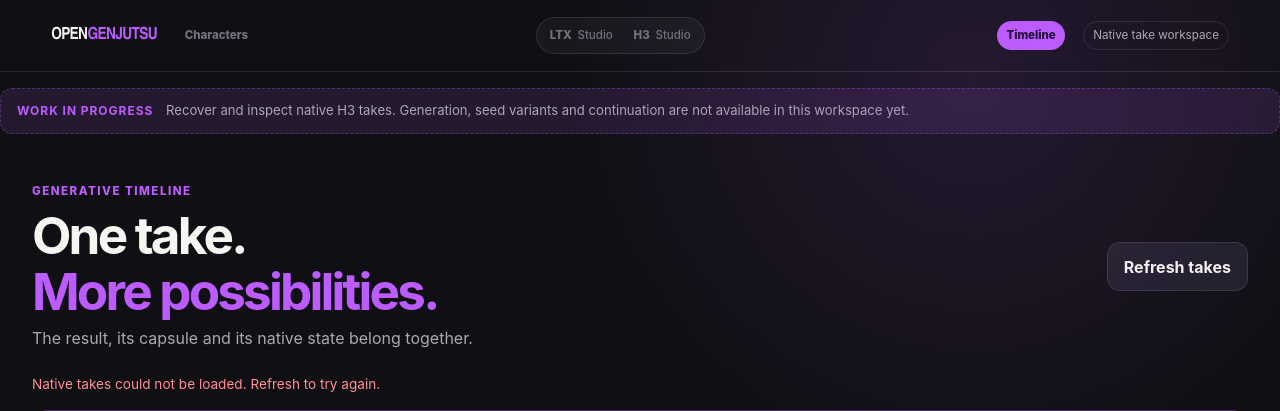
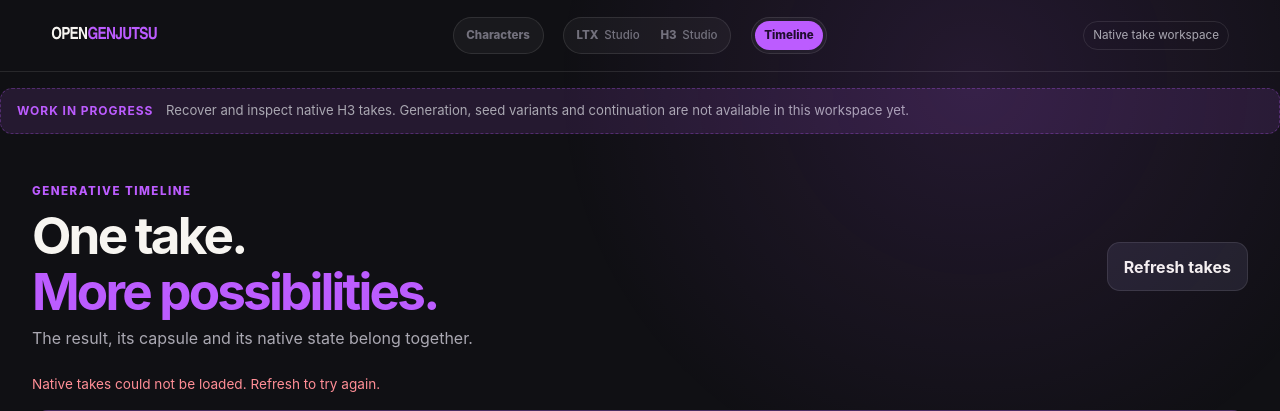
Before and after one commit to lvsas/OpenJutsuStudio, a FastAPI app: page /timeline in a window 1280 px wide. Shown: the top 411 px of the page. Run offline with FastAPI, Linux system fonts and the light colour scheme; some libraries are stand-ins or nearby versions.

Commit message:
fix(ui): give Characters and Timeline their own capsules
The three navigation cells now share one capsule treatment and sit side by
side: Characters, the LTX/H3 studio pair, then Timeline. Spacing between the
capsules is three times the previous gutter.

```diff
--- a/src/static/app.css
+++ b/src/static/app.css
@@ -1,13 +1,11 @@
 body { min-height: 100vh; overflow-x: hidden; }
 body::before { background: radial-gradient(circle at 76% 10%, var(--accent-soft), transparent 26rem); content: ""; inset: 0; pointer-events: none; position: fixed; }
 
-.site-header { align-items: center; border-bottom: 1px solid var(--line); display: grid; grid-template-columns: auto minmax(0, 1fr) auto; gap: var(--space-4); min-height: 4.5rem; padding: 0 clamp(1rem, 4vw, 4rem); position: relative; z-index: 1; }
+.site-header { align-items: center; border-bottom: 1px solid var(--line); display: grid; grid-template-columns: 1fr auto 1fr; gap: var(--space-4); min-height: 4.5rem; padding: 0 clamp(1rem, 4vw, 4rem); position: relative; z-index: 1; }
 .wordmark { color: var(--text); font-family: var(--font-display); font-size: 1.05rem; font-weight: 900; letter-spacing: -.04em; text-decoration: none; }
 .wordmark span { color: var(--accent); }
-.engine-switch { align-items: center; display: grid; gap: var(--space-3); grid-template-columns: 1fr auto 1fr; width: 100%; }
-.engine-switch > .engine-chip:first-child { justify-self: start; }
-.engine-switch > .engine-chip:last-child { justify-self: end; }
-.engine-group { align-items: center; background: rgba(255,255,255,.04); border: 1px solid var(--line); border-radius: 999px; display: flex; gap: .1rem; justify-self: center; padding: .2rem; }
+.engine-switch { align-items: center; display: flex; gap: 1.2rem; }
+.nav-capsule { align-items: center; background: rgba(255,255,255,.04); border: 1px solid var(--line); border-radius: 999px; display: flex; gap: .1rem; padding: .2rem; }
 .engine-chip { background: transparent; border-radius: 999px; color: var(--subtle); font-size: .72rem; font-weight: 780; padding: .38rem .6rem; text-decoration: none; }
 .engine-chip span { font-weight: 500; margin-left: .2rem; }
 .engine-chip.active { background: var(--accent); color: var(--accent-ink); }
--- a/src/templates/timeline.html
+++ b/src/templates/timeline.html
@@ -16,12 +16,16 @@
   <header class="site-header">
     <a class="wordmark" href="/" aria-label="OpenGenjutsu home">OPEN<span>GENJUTSU</span></a>
     <nav class="engine-switch" aria-label="Creative workspace">
-      <a class="engine-chip" href="/characters">Characters</a>
-      <span class="engine-group" role="group" aria-label="Studio engines">
+      <span class="nav-capsule">
+        <a class="engine-chip" href="/characters">Characters</a>
+      </span>
+      <span class="nav-capsule" role="group" aria-label="Studio engines">
         <a class="engine-chip" href="/">LTX <span>Studio</span></a>
         <a class="engine-chip" href="/h3">H3 <span>Studio</span></a>
       </span>
-      <a class="engine-chip active" href="/timeline" aria-current="page">Timeline</a>
+      <span class="nav-capsule">
+        <a class="engine-chip active" href="/timeline" aria-current="page">Timeline</a>
+      </span>
     </nav>
     <span class="badge">Native take workspace</span>
   </header>
```
Also changed, not shown: src/templates/character.html (+7 -3 lines), src/templates/h3.html (+7 -3 lines), src/templates/index.html (+7 -3 lines).
